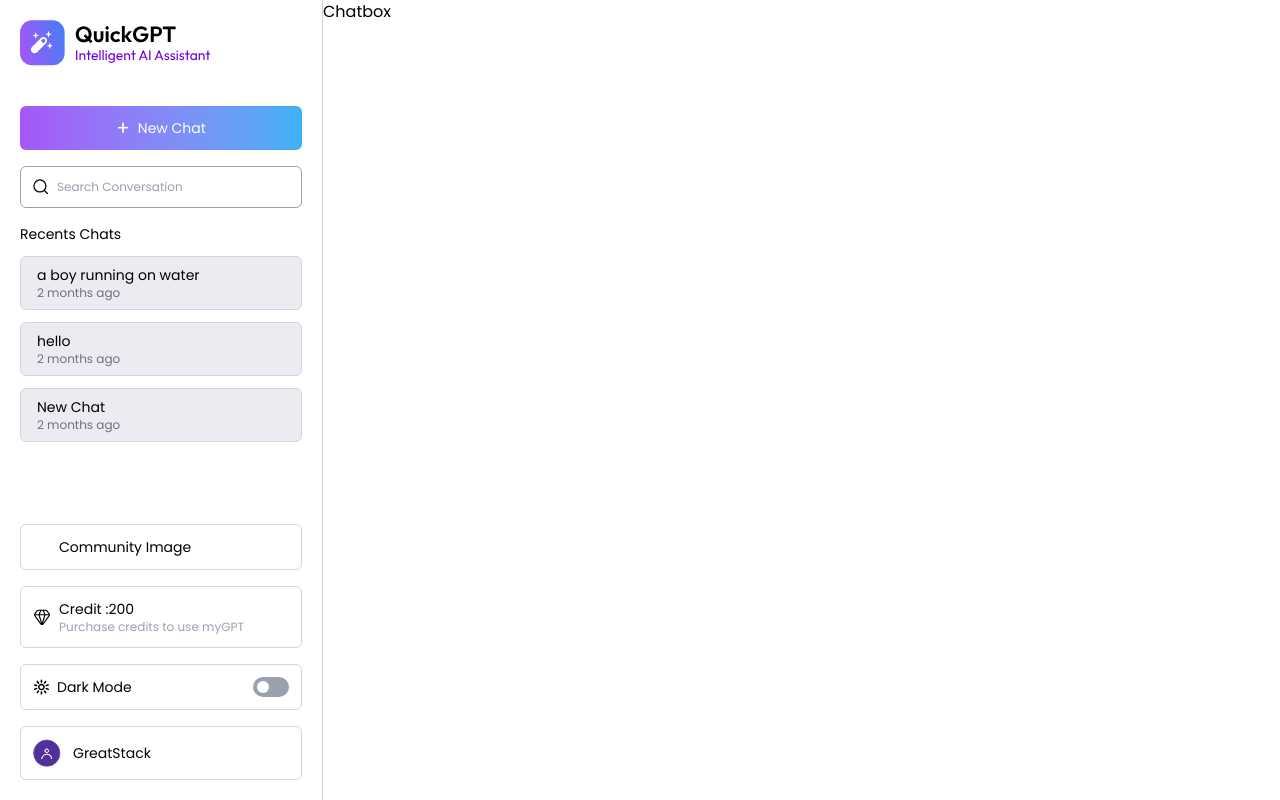
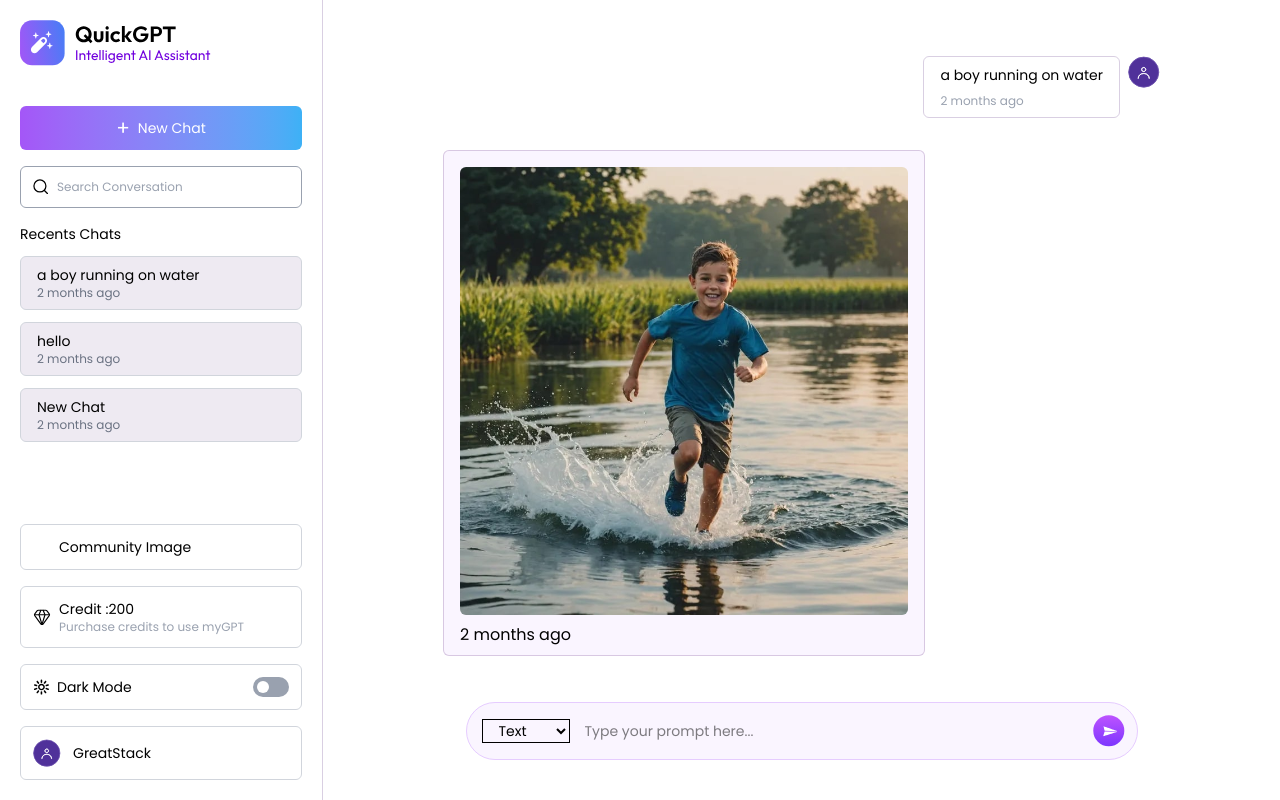
Before and after one commit to ikbaldotin/-Own-Full-Stack-ChatGPT-, a React (Vite) app in the folder frontend/: page / in a window 1280 px wide. Built offline with nearby package versions, Linux system fonts and the light colour scheme.

Commit message:
Chatbox Page

```diff
--- a/frontend/package.json
+++ b/frontend/package.json
@@ -12,8 +12,10 @@
   "dependencies": {
     "@tailwindcss/vite": "^4.1.14",
     "moment": "^2.30.1",
+    "prismjs": "^1.30.0",
     "react": "^19.1.1",
     "react-dom": "^19.1.1",
+    "react-markdown": "^10.1.0",
     "react-router-dom": "^7.9.4",
     "tailwindcss": "^4.1.14"
   },
--- a/frontend/src/App.jsx
+++ b/frontend/src/App.jsx
@@ -5,6 +5,7 @@ import Credits from "./pages/Credit";
 import Community from "./pages/Community";
 import { Routes, Route } from "react-router-dom";
 import { assets } from "../public/assets";
+import "../public/prism.css";
 const App = () => {
   const [isMenuOpen, setIsMenuOpen] = useState(false);
   return (
--- a/frontend/src/components/Chatbox.jsx
+++ b/frontend/src/components/Chatbox.jsx
@@ -1,7 +1,107 @@
-import React from "react";
+import React, { useEffect, useState } from "react";
+import { useAppContext } from "../context/AppContext";
+import { assets } from "../../public/assets";
+import Message from "./Message";
+import { useRef } from "react";
 
 const Chatbox = () => {
-  return <div>Chatbox</div>;
+  const { selectChat, theme } = useAppContext();
+  const [messages, setMessages] = useState([]);
+  const [loading, setLoading] = useState(false);
+  const [promt, SetPrompt] = useState("");
+  const [mode, setMode] = useState("text");
+  const [isPublished, setIsPublished] = useState(false);
+  const onSubmit = async (e) => {
+    e.preventDefault();
+  };
+  const containerRef = useRef(null);
+  useEffect(() => {
+    if (selectChat) {
+      setMessages(selectChat.messages);
+    }
+  }, [selectChat]);
+  useEffect(() => {
+    if (containerRef.current) {
+      containerRef.current.scrollTo({
+        top: containerRef.current.scrollHeight,
+        behavior: "smooth",
+      });
+    }
+  }, [messages]);
+  return (
+    <div className="flex-1 flex flex-col justify-between m-5 md:m-10 xl:mx-30 max-md:mt-14 2xl:pr-40">
+      {/* Chat Messages */}
+      <div ref={containerRef} className="flex-1 mb-5 overflow-y-scroll">
+        {messages.length === 0 && (
+          <div className="h-full flex flex-col items-center justify-center gap-2 text-primary">
+            <img
+              src={theme === "dark" ? assets.logo_full_dark : assets.logo_full}
+              alt=""
+              className="w-full max-w-56 sm:max-w-68 h-full"
+            />
+            <p className="mt-5 text-4xl sm:text-6xl text-center text-gray-400 dark:text-white">
+              Ask me anything..........
+            </p>
+          </div>
+        )}
+        {messages.map((message, index) => (
+          <Message key={index} message={message} />
+        ))}
+        {/* Three Dot Loading */}
+        {loading && (
+          <div className="loader flex items-center gap-1.5">
+            <div className="w-1.5 h-1.5 rounded-full bg-gray-500 dark:bg-white animate-bounce"></div>
+            <div className="w-1.5 h-1.5 rounded-full bg-gray-500 dark:bg-white animate-bounce"></div>
+            <div className="w-1.5 h-1.5 rounded-full bg-gray-500 dark:bg-white animate-bounce"></div>
+          </div>
+        )}
+      </div>
+      {mode === "image" && (
+        <label className="inline-flex items-center gap-2 mb-3 text-sm mx-auto">
+          <p className="text-xs">Published Generated Image to Community</p>
+          <input
+            type="checkbox"
+            className="cursor-pointer"
+            checked={isPublished}
+            onChange={(e) => setIsPublished(e.target.checked)}
+          />
+        </label>
+      )}
+      {/* Promp Input Box */}
+      <form
+        onSubmit={onSubmit}
+        className="bg-primary/20 dark:bg-[#583C79]/30 border border-primary dark:border-[#8B609F]/30 rounded-full w-full max-w-2xl p-3 pl-4 mx-auto flex gap-4 items-center"
+      >
+        <select
+          onChange={(e) => setMode(e.target.value)}
+          value={mode}
+          className="text-sm pl-3 pr-2 outline"
+        >
+          <option className="dark:bg-purple-900" value="text">
+            Text
+          </option>
+          <option className="dark:bg-purple-900" value="image">
+            Image
+          </option>
+        </select>
+        <input
+          onChange={(e) => SetPrompt(e.target.value)}
+          value={promt}
+          type="text"
+          placeholder="Type your prompt here..."
+          className="flex-1 w-full text-sm outline-none"
+          required
+        />
+        <button disabled={loading}>
+          <img
+            src={loading ? assets.stop_icon : assets.send_icon}
+            className="w-8 cursor-pointer"
+            alt=""
+          />
+        </button>
+      </form>
+    </div>
+  );
 };
 
 export default Chatbox;
--- a/frontend/src/components/Message.jsx
+++ b/frontend/src/components/Message.jsx
@@ -1,7 +1,41 @@
-import React from "react";
-
-const Message = () => {
-  return <div>Message</div>;
+import React, { useEffect } from "react";
+import { assets } from "../../public/assets";
+import moment from "moment";
+import MarkDown from "react-markdown";
+import Prism from "prismjs";
+const Message = ({ message }) => {
+  useEffect(() => {
+    Prism.highlightAll();
+  }, [message.content]);
+  return (
+    <div>
+      {message.role === "user" ? (
+        <div className="flex items-start justify-end my-4 gap-2">
+          <div className="flex flex-col gap-2 p-2 px-4 bg-state-50 dark:bg-[#57317C]/30 border border-[#80609F]/30 rounded-md max-w-2xl">
+            <p className="text-sm dark:text-primary">{message.content}</p>
+            <span className="text-xs text-gray-400 dark:text-[#B1A6C0]">
+              {moment(message.timestamp).fromNow()}
+            </span>
+          </div>
+          <img src={assets.user_icon} alt="" className="w-8 rounded-full" />
+        </div>
+      ) : (
+        <div className="inline-flex flex-col gap-2 p-2 px-4 max-w-2xl bg-primary/20 dark:bg-[#57317C]/30 border border-[#8B609F]/30 rounded-md my-4">
+          {message.isImage ? (
+            <img
+              src={message.content}
+              className="w-full max-w-md mt-2 rounded-md"
+            />
+          ) : (
+            <div className="text-sm dark:text-primary reset-tw">
+              <MarkDown>{message.content}</MarkDown>
+            </div>
+          )}
+          <span>{moment(message.timestamp).fromNow()}</span>
+        </div>
+      )}
+    </div>
+  );
 };
 
 export default Message;
--- a/frontend/src/components/Sidebar.jsx
+++ b/frontend/src/components/Sidebar.jsx
@@ -3,7 +3,7 @@ import { useAppContext } from "../context/AppContext";
 import { assets } from "../../public/assets";
 import moment from "moment";
 const Sidebar = ({ isMenuOpen, setIsMenuOpen }) => {
-  const { chats, setSelectedChat, theme, setTheme, user, navigate } =
+  const { chats, setSelectChat, theme, setTheme, user, navigate } =
     useAppContext();
   const [search, setSearch] = useState("");
 
@@ -47,7 +47,7 @@ const Sidebar = ({ isMenuOpen, setIsMenuOpen }) => {
             <div
               onClick={() => {
                 navigate("/");
-                setSelectedChat(chat);
+                setSelectChat(chat);
                 setIsMenuOpen(false);
               }}
               key={chat._id}
--- a/frontend/src/index.css
+++ b/frontend/src/index.css
@@ -13,3 +13,12 @@
 ::-webkit-scrollbar {
   display: none;
 }
+.reset-tw :not(pre):not(code) {
+  all: revert;
+}
+.loader div:nth-child(2) {
+  animation-delay: 0.2s;
+}
+.loader div:nth-child(3) {
+  animation-delay: 0.4s;
+}
```
Also changed, not shown: 1 other file (tests, documents, lock files or other folders).
